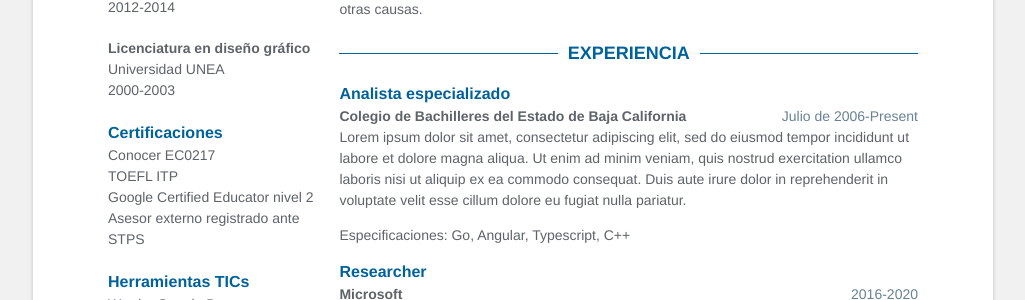
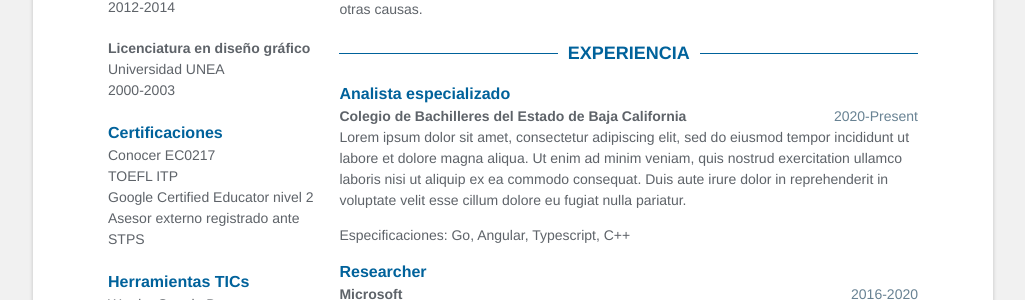
Before and after one commit to camachevaz/cv, a Jekyll site: the page built from index.html, in a window 1280 px wide. Shown: the part 465-765 px from the top of the page, without its empty margins (127-1152 px from the left). Built offline with Jekyll 4.4.1, drawn with Linux system fonts in a browser that asks for light colours.

Commit message:
Update data.yml

```diff
--- a/_data/data.yml
+++ b/_data/data.yml
@@ -51,7 +51,7 @@ profile: |
 # Experience
 experience:
   - role: Analista especializado
-    time: Julio de 2006-Present
+    time: 2020-Present
     company: Colegio de Bachilleres del Estado de Baja California
     details: |
       Lorem ipsum dolor sit amet, consectetur adipiscing elit, sed do eiusmod
```
